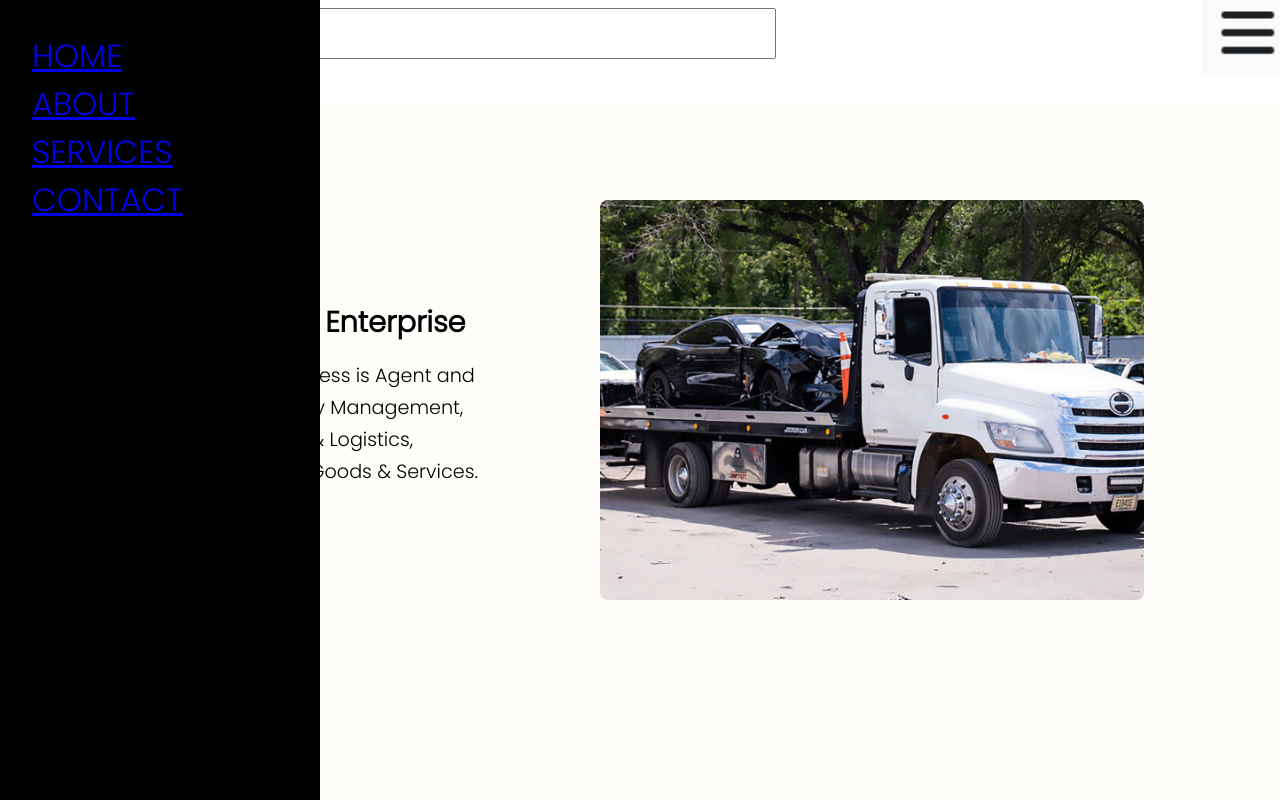
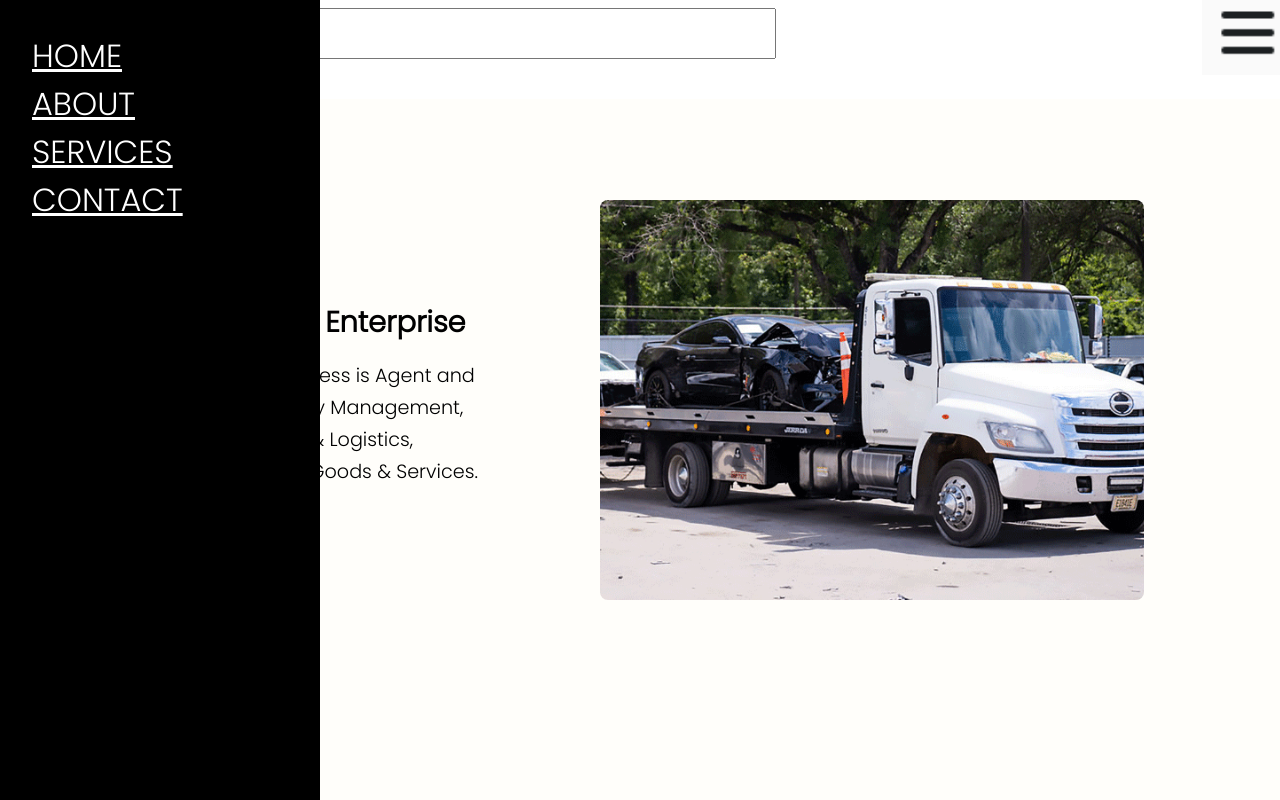
Before and after one commit to Akindele-Ebenezer/car-delivery, a plain HTML site: page index.html in a window 1280 px wide. Both pictures are taken after a click on the picture 1249 px from the left and 33 px from the top of the page. Shown: the top 800 px of the page. Drawn offline with Linux system fonts and the light colour scheme.

Commit message:
Update styles.css

```diff
--- a/styles/styles.css
+++ b/styles/styles.css
@@ -293,6 +293,10 @@ nav {
     left: 0;
 }
 
+.nav-toggle ul li a {
+    color: #fff;
+}
+
 p {
     line-height: 2rem;
 }
```
